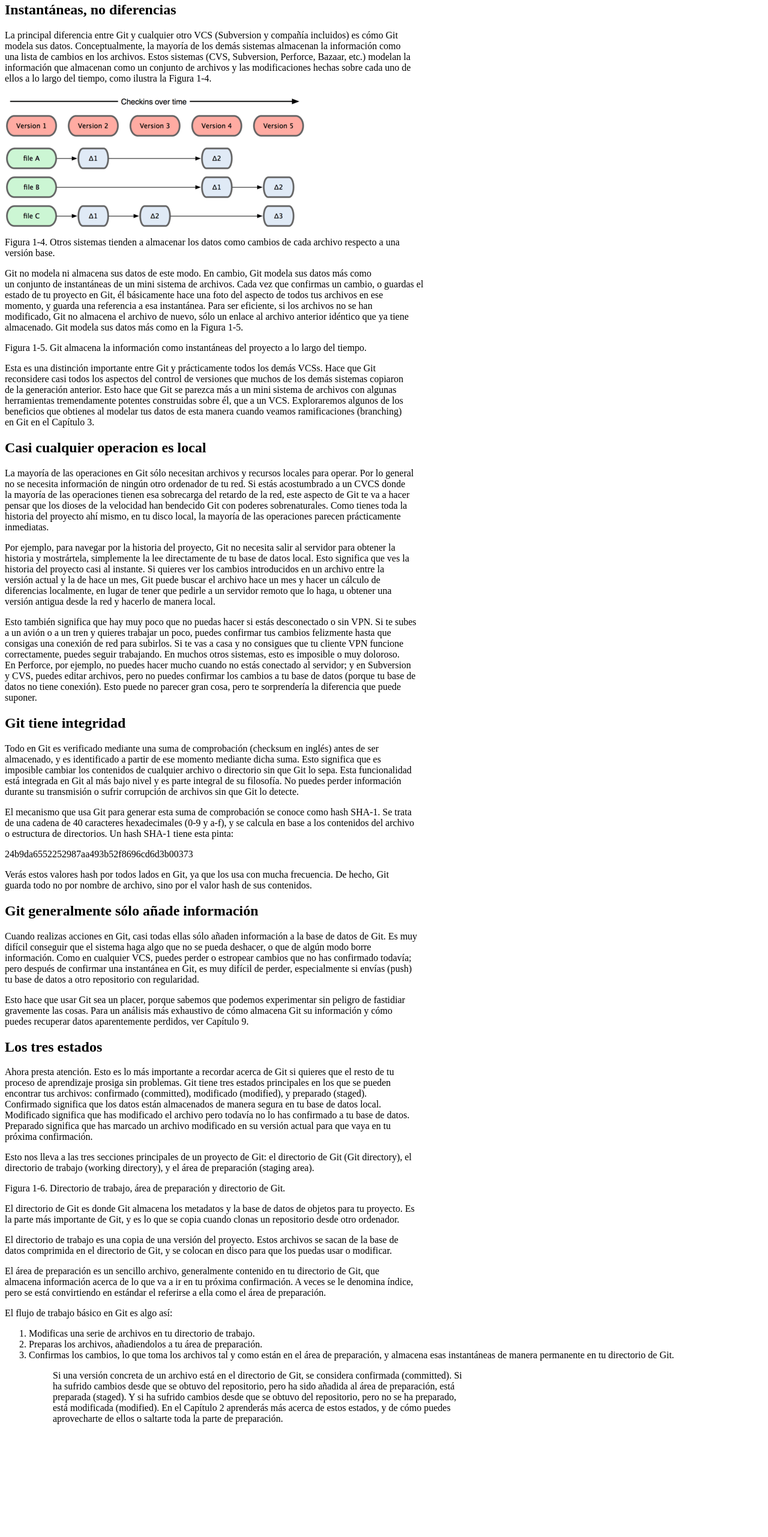
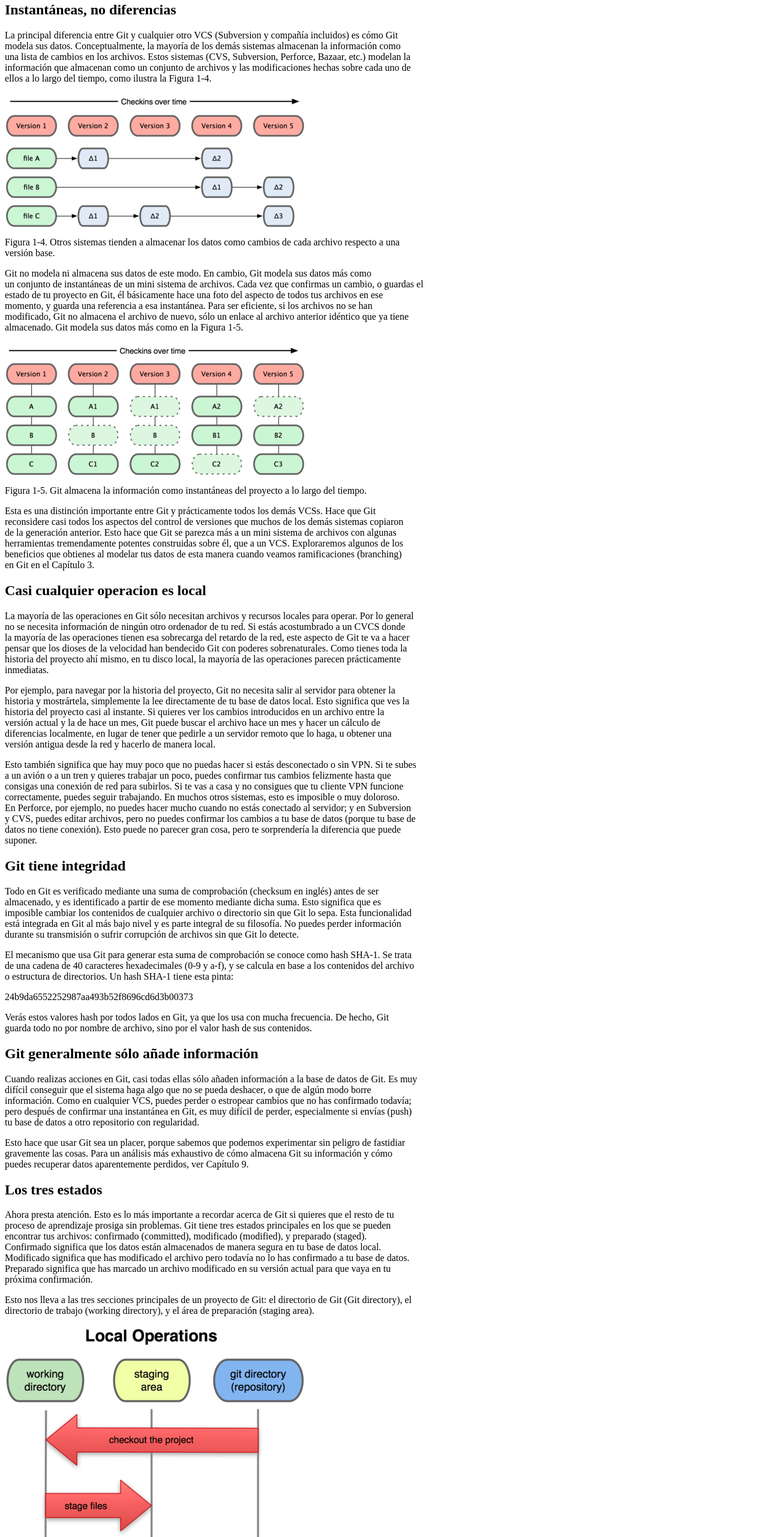
Before and after one commit to maurodh/primerparcial, a plain HTML site: page index.html in a window 1280 px wide. Shown: the part 238-2800 px from the top of the page at 60% size. Before the commit the page ends 2628 px from the top, so only its background shows below. Drawn offline with Linux system fonts and the light colour scheme.

Commit message:
insertando las imagenes

```diff
--- a/index.html
+++ b/index.html
@@ -16,6 +16,8 @@
 <p><dt> Figura 1-4. Otros sistemas tienden a almacenar los datos como cambios de cada archivo respecto a una </dt> <dt>versi&oacute;n base.</dt> </p>
 
 <p> <dt> Git no modela ni almacena sus datos de este modo. En cambio, Git modela sus datos más como </dt> <dt> un conjunto de instantáneas de un mini sistema de archivos. Cada vez que confirmas un cambio, o guardas el</dt> <dt> estado de tu proyecto en Git, él básicamente hace una foto del aspecto de todos tus archivos en ese </dt> <dt> momento, y guarda una referencia a esa instantánea. Para ser eficiente, si los archivos no se han </dt> <dt> modificado, Git no almacena el archivo de nuevo, s&oacute;lo un enlace al archivo anterior idéntico que ya tiene </dt> <dt> almacenado. Git modela sus datos más como en la Figura 1-5. </p>
+
+<img src="imagenes/imagen2.png" >
 
 <p> <dt> Figura 1-5. Git almacena la informaci&oacute;n como instantáneas del proyecto a lo largo del tiempo. </dt> <p>
 
@@ -50,6 +52,7 @@
 <p> <dt> Ahora presta atenci&oacute;n. Esto es lo más importante a recordar acerca de Git si quieres que el resto de tu</dt> <dt>proceso de aprendizaje prosiga sin problemas. Git tiene tres estados principales en los que se pueden</dt><dt> encontrar tus archivos: confirmado (committed), modificado (modified), y preparado (staged).</dt><dt> Confirmado significa que los datos están almacenados de manera segura en tu base de datos local.</dt><dt> Modificado significa que has modificado el archivo pero todav&iacute;a no lo has confirmado a tu base de datos.</dt><dt> Preparado significa que has marcado un archivo modificado en su versi&oacute;n actual para que vaya en tu</dt><dt> pr&oacute;xima confirmaci&oacute;n.</dt></p>
 
 <p><dt>Esto nos lleva a las tres secciones principales de un proyecto de Git: el directorio de Git (Git directory), el</dt><dt> directorio de trabajo (working directory), y el área de preparaci&oacute;n (staging area).</dt></p>
+<img src="imagenes/imagen3.png" >
 
 <p><dt> Figura 1-6. Directorio de trabajo, área de preparaci&oacute;n y directorio de Git.</dt></p>
 
```
